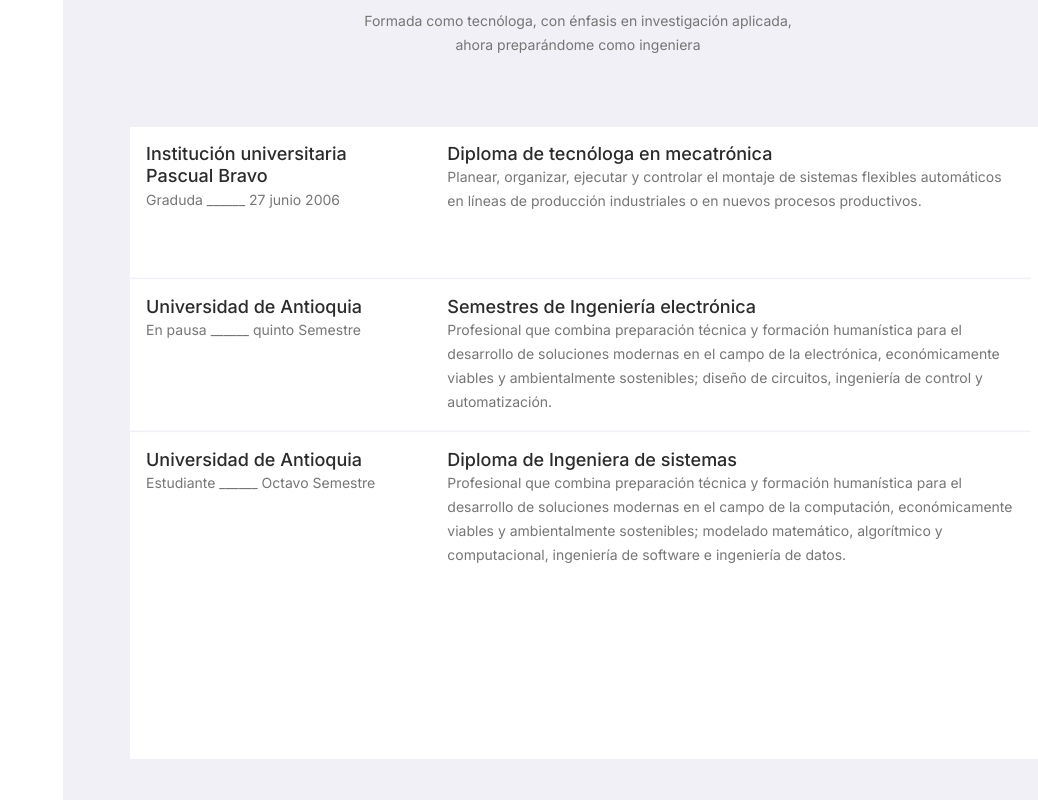
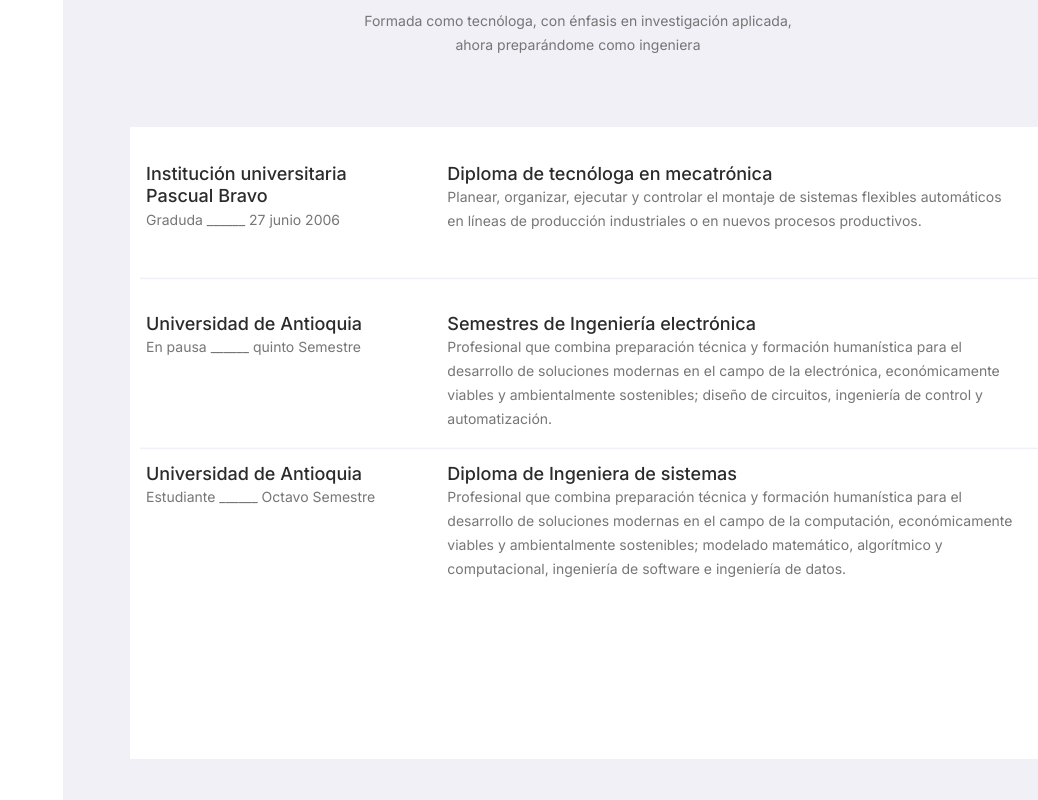
Before and after one commit to IngenieriaWeb-L-W/laura-tobonospina-portafolio, a Next.js app: page / in a window 1280 px wide. Shown: the part 1260-2060 px from the top of the page, without its empty margins (242-1280 px from the left). Built offline with nearby package versions, Linux system fonts and the light colour scheme.

Commit message:
add links

```diff
--- a/components/molecules/cards/index.tsx
+++ b/components/molecules/cards/index.tsx
@@ -149,11 +149,11 @@
 
       }}
     >
-      <div className="w-1/3 bg-white p-4">
+      <div className="w-1/3 bg-white p-4 my-5">
         <Subtitle_1_h4 title={title}></Subtitle_1_h4>
         <Paragraph text={time}></Paragraph>
       </div>
-      <div className="w-2/3 bg-white p-4">
+      <div className="w-2/3 bg-white p-4 my-5">
         <Subtitle_1_h4 title={text}></Subtitle_1_h4>
         <Paragraph text={profile}></Paragraph>
       </div>
@@ -166,11 +166,13 @@
   title,
   text,
   link,
+  url
 }: {
   image: string;
   title: string;
   text: string;
   link: string;
+  url: string;
 }) {
   return (
     <div className="w-[310px] h[474px] items-center bg-white">
@@ -184,7 +186,9 @@
           <Paragraph text={text}></Paragraph>
         </div>
         <div className="w-[119px] h-[24px] absolute left-[25px] top-[434px] ">
+        <a href={url}>
           <Subtitle_1_h4 title={link}></Subtitle_1_h4>
+        </a>
         </div>
       </div>
     </div>
--- a/components/organisms/leftm/index.tsx
+++ b/components/organisms/leftm/index.tsx
@@ -75,7 +75,7 @@
         ></Rectangle>
       </div>
 
-      <div className="w-[970px] absolute top-[400px] left-[9px] flex flex-row justify-around">
+      <div className="w-[970px] absolute top-[400px] left-[9px] flex flex-row justify-around justify-items-center">
         <Rectangle
           image="/Microphone.png"
           title="Diseño de sonido"
@@ -111,8 +111,8 @@
         ></Certifications>
 
         <div
-          className="overflow-hidden"
-          style={{ top: "1595.09px", left: "49px" }}
+          className="overflow-hidden absolute top-[150px] left-[10px]"
+
         >
           <Image src={"/Line32.png"} alt={"Línea"} width={901} height={150} />
         </div>
@@ -124,8 +124,8 @@
         ></Certifications>
 
         <div
-          className="overflow-hidden"
-          style={{ top: "1595.09px", left: "49px" }}
+          className="overflow-hidden absolute top-[320px] left-[10px]"
+
         >
           <Image src={"/Line32.png"} alt={"Línea"} width={901} height={150} />
         </div>
@@ -156,6 +156,7 @@
           <RectanglePortfolio
             image="/1.jpg"
             link= "Learn more >"
+            url="https://blog.hubspot.es/website/que-es-crud"
             title="Creación de usuarios"
             text="Desarrollo una base para que los usuarios puedan generar credenciales de acceso a una aplicación móvil"
           ></RectanglePortfolio>
@@ -164,6 +165,7 @@
           <RectanglePortfolio
             image="/2.jpg"
             link= "Learn more >"
+            url="https://www.cyberclick.es/numerical-blog/que-es-un-ecommerce-tipos-como-crearlo-y-ejemplos"
             title="e-comerce"
             text="Se desarrolla una ventana de visualización virtual para negocios"
           ></RectanglePortfolio>
@@ -172,6 +174,7 @@
           <RectanglePortfolio
             image="/3.jpg"
             link= "Learn more >"
+            url="https://github.com/lauratobon/mobe_BE"
             title="Muro de calificaciones"
             text="Se desarrolla una estrategia en donde los usuarios califican el servicio de los negocios"
           ></RectanglePortfolio>
@@ -180,6 +183,7 @@
           <RectanglePortfolio
             image="/4.jpg"
             link= "Learn more >"
+            url="https://github.com/lauratobon/mobe_BE"
             title="Espacio de comentarios"
             text="Se desarrolla un espacio donde se pueden leer los comentarios de los usuarios y visualizar las calificaciones"
           ></RectanglePortfolio>
```
